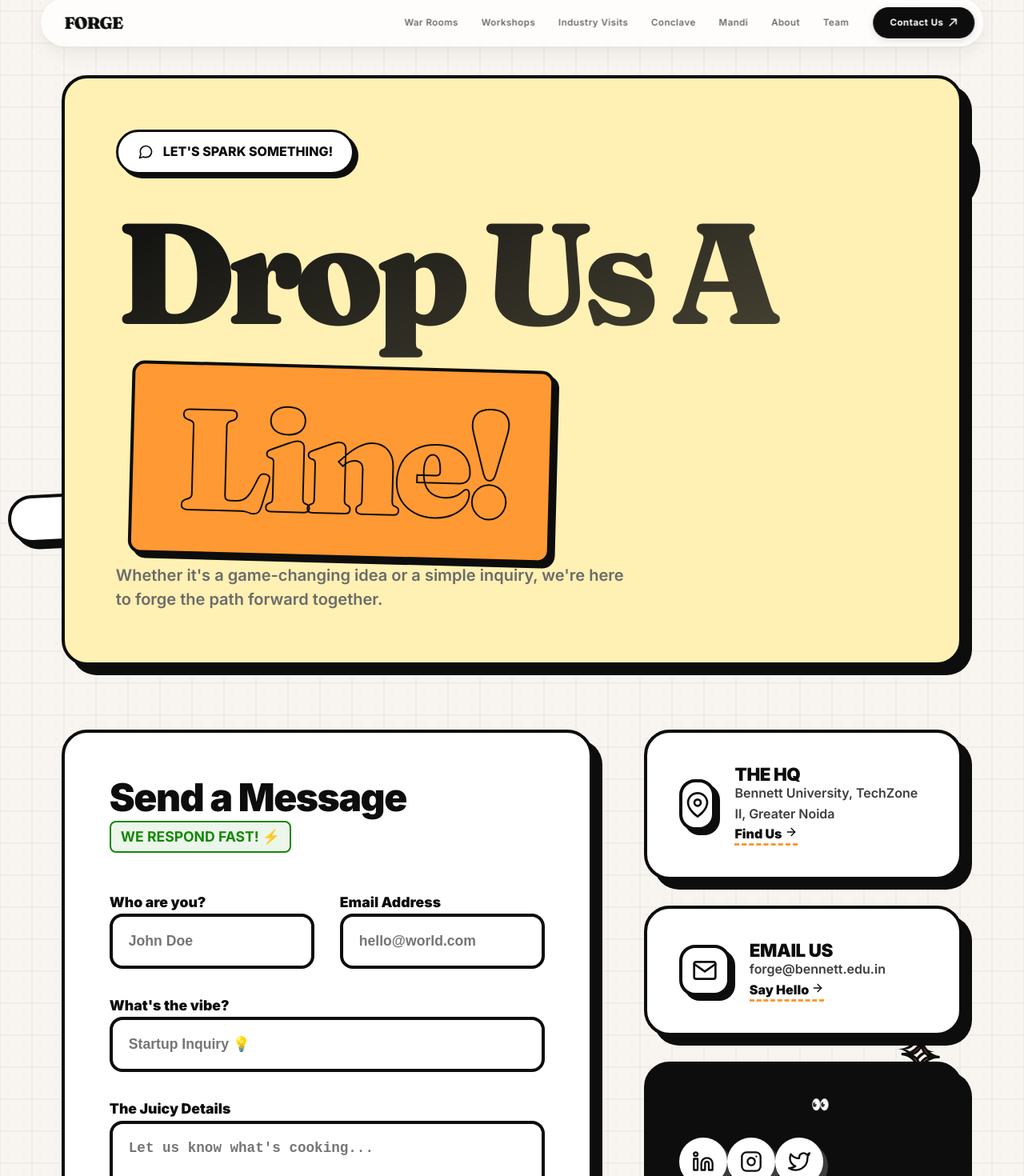
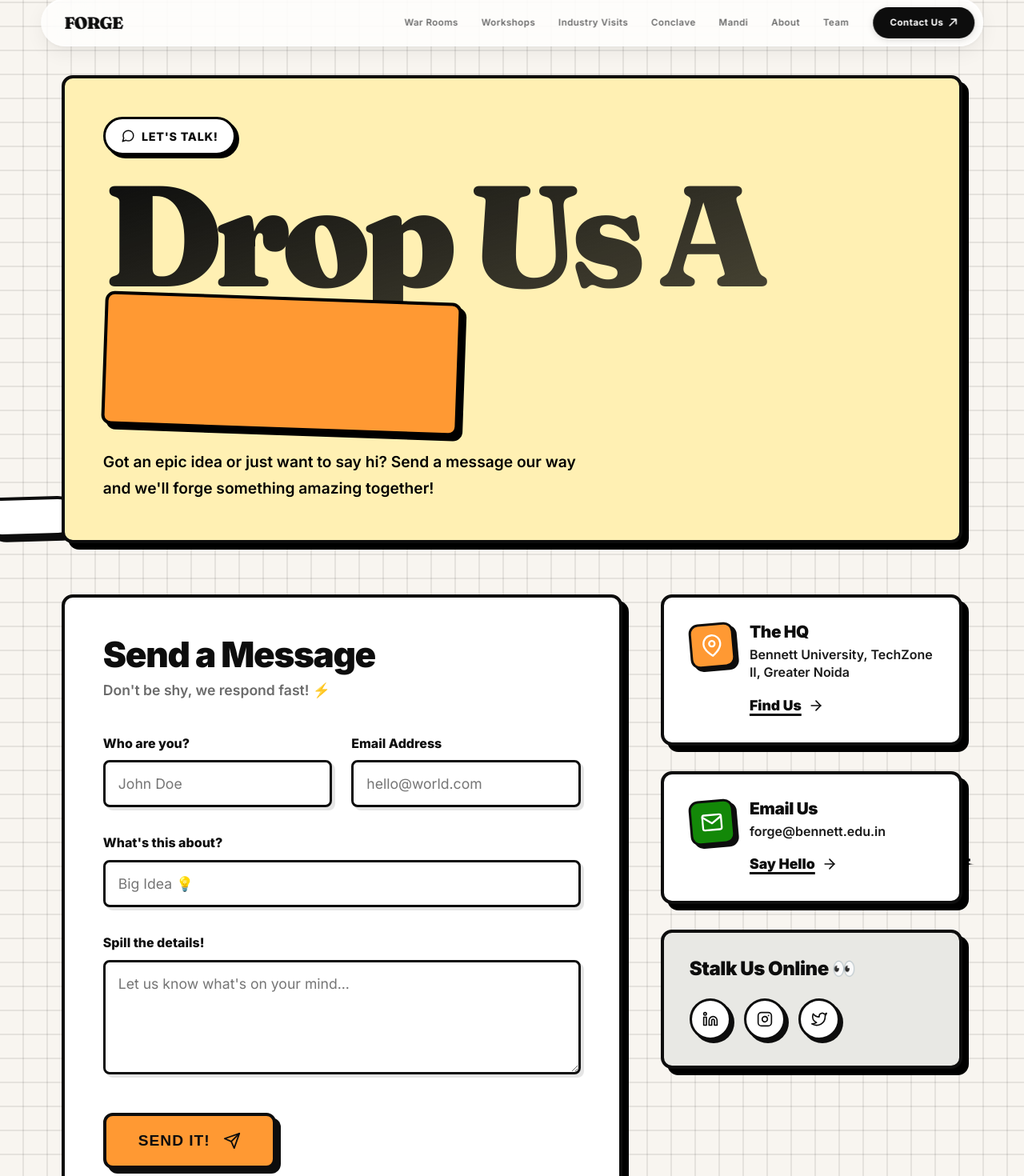
Before and after one commit to indranil122/Forge-doi, a React (Vite) app: page /contact in a window 1280 px wide. Shown: the part 26-1496 px from the top of the page at 80% size. Built offline with nearby package versions, Linux system fonts and the light colour scheme.

Commit message:
feat: implement neo-brutalism styled ContactPage with animated shapes and form layout

```diff
--- a/src/pages/ContactPage.css
+++ b/src/pages/ContactPage.css
@@ -1,13 +1,11 @@
 /* ── Neo-Brutalism / Cartoonmorph Base ── */
 .contact-page {
-    background-color: #F8F5F0;
-    /* Rich paper texture with halftone pattern */
+    background-color: #F8F5F0; /* Soft warm paper */
     background-image:
-        radial-gradient(rgba(0, 0, 0, 0.05) 1px, transparent 1px),
-        linear-gradient(rgba(0, 0, 0, 0.03) 2px, transparent 2px),
-        linear-gradient(90deg, rgba(0, 0, 0, 0.03) 2px, transparent 2px);
-    background-size: 20px 20px, 40px 40px, 40px 40px;
-    background-position: 0 0, -1px -1px, -1px -1px;
+        linear-gradient(rgba(0, 0, 0, 0.08) 2px, transparent 2px),
+        linear-gradient(90deg, rgba(0, 0, 0, 0.08) 2px, transparent 2px);
+    background-size: 30px 30px;
+    background-position: -2px -2px;
     min-height: 100vh;
     padding: clamp(6rem, 15vh, 10rem) 0 5rem;
     position: relative;
@@ -27,196 +25,204 @@
 .c-shape {
     position: absolute;
     border: 4px solid var(--ink);
-    box-shadow: 8px 8px 0px var(--ink);
+    box-shadow: 6px 6px 0px var(--ink);
 }
 
 .circle {
-    width: clamp(60px, 10vw, 120px);
-    aspect-ratio: 1;
-    border-radius: 50%;
-    top: 10%; right: 5%;
-    background: #FFCE54;
+    width: 100px; height: 100px; border-radius: 50%;
+    top: 15%; right: 10%;
 }
 .square {
-    width: 80px; height: 80px; border-radius: 20px;
-    bottom: 5%; left: 10%;
-    background: var(--india-green);
-    transform: rotate(-10deg);
+    width: 80px; height: 80px; border-radius: 12px;
+    bottom: 10%; left: 8%;
 }
 .pill {
-    width: 140px; height: 60px; border-radius: 100px;
-    top: 35%; left: -20px;
-    background: #fff;
-    transform: rotate(15deg);
+    width: 120px; height: 50px; border-radius: 50px;
+    top: 40%; left: -2%;
 }
 .star {
     border: none;
     box-shadow: none;
-    font-size: 6rem;
+    font-size: 5rem;
     color: var(--saffron);
     -webkit-text-stroke: 3px var(--ink);
-    text-shadow: 6px 6px 0px var(--ink);
+    text-shadow: 5px 5px 0px var(--ink);
     line-height: 1;
 }
-.star-1 { top: 20%; left: 15%; color: #FFCE54; }
-.star-2 { bottom: 25%; right: 8%; color: #FC6E51; font-size: 4rem; }
+.star-1 { top: 25%; left: 20%; color: #FFCE54; }
+.star-2 { bottom: 30%; right: 5%; color: #FC6E51; font-size: 4rem; }
+
+.bg-saffron { background: var(--saffron); }
+.bg-green { background: var(--india-green); }
+.bg-white { background: #fff; }
 
 /* ── Global Card Style ── */
 .cartoon-card {
     background: #ffffff;
     border: 4px solid var(--ink);
-    border-radius: 32px;
-    box-shadow: 12px 12px 0px var(--ink);
-    transition: all 0.3s cubic-bezier(0.175, 0.885, 0.32, 1.275);
+    border-radius: var(--r-md);
+    box-shadow: 8px 8px 0px #000000;
+    transition: transform 0.2s cubic-bezier(0.175, 0.885, 0.32, 1.275), box-shadow 0.2s cubic-bezier(0.175, 0.885, 0.32, 1.275);
     position: relative;
     z-index: 1;
 }
 
 .cartoon-card:hover {
-    transform: translate(-4px, -4px);
-    box-shadow: 16px 16px 0px var(--ink);
+    transform: translate(-3px, -3px) rotate(0.5deg);
+    box-shadow: 11px 11px 0px #000000;
 }
 
 /* ── Hero Section ── */
 .contact-hero {
-    margin-bottom: 5rem;
-    padding: clamp(2rem, 5vw, 4rem);
-    background: #FFF0B3;
-    display: flex;
-    flex-direction: column;
-    align-items: flex-start;
-    gap: 1.5rem;
+    margin-bottom: 4rem;
+    padding: 3rem;
+    background: #FFF0B3; /* Soft Saffron Light */
+    text-align: left;
 }
 
 .badge-neo {
     display: inline-flex;
     align-items: center;
-    gap: 0.75rem;
-    padding: 0.75rem 1.5rem;
+    gap: 0.5rem;
+    padding: 0.6rem 1.2rem;
     background: #fff;
-    border: 3px solid var(--ink);
+    border: 3px solid #000000;
     border-radius: 100px;
-    font-size: 1rem;
+    font-size: 0.9rem;
     font-weight: 800;
     text-transform: uppercase;
-    box-shadow: 5px 5px 0px var(--ink);
-    transform: rotate(-1.5deg);
+    letter-spacing: 0.05em;
+    margin-bottom: 1.5rem;
+    box-shadow: 4px 4px 0px #000000;
+    transform: rotate(-2deg);
 }
 
 .hero-title {
-    line-height: 1.1;
-    margin: 0;
+    margin-bottom: 1.5rem;
+    font-weight: 900;
+    color: #000000; /* Force deep black for visibility */
 }
 
 .highlight-saffron {
     background: var(--saffron);
-    color: #fff;
-    -webkit-text-stroke: 2px var(--ink);
-    padding: 0.1em 0.3em;
+    color: #000000; /* Force deep black on orange */
+    padding: 0.2rem 0.8rem;
     display: inline-block;
-    transform: rotate(1.5deg) translateY(0.1em);
-    border: 4px solid var(--ink);
-    border-radius: 16px;
-    box-shadow: 6px 6px 0px var(--ink);
-    margin: 0 0.1em;
+    transform: rotate(2deg);
+    border: 4px solid #000000;
+    border-radius: 12px;
+    box-shadow: 6px 6px 0px #000000;
 }
 
 .contact-desc {
-    max-width: 650px;
-    font-size: 1.25rem;
+    max-width: 600px;
     font-weight: 600;
-    line-height: 1.5;
+    color: #000000;
 }
 
 /* ── Main Layout ── */
 .contact-main-grid {
     display: grid;
-    grid-template-columns: 1.25fr 0.75fr;
-    gap: 4rem;
+    grid-template-columns: 1.3fr 0.7fr;
+    gap: 3rem;
     position: relative;
     z-index: 1;
 }
 
 /* ── Form Section ── */
 .form-card {
-    padding: clamp(2rem, 5vw, 3.5rem);
+    padding: 3rem;
+}
+
+.card-header {
+    margin-bottom: 2.5rem;
 }
 
 .card-header h2 {
-    font-size: clamp(2rem, 4vw, 3rem);
     font-weight: 900;
-    margin-bottom: 0.25rem;
+    margin-bottom: 0.5rem;
 }
 
 .thick-text {
     font-size: 1.1rem;
-    font-weight: 700;
-    background: var(--green-low);
-    color: var(--india-green);
-    display: inline-block;
-    padding: 0.25rem 0.75rem;
-    border-radius: 8px;
-    border: 2px solid var(--india-green);
+    font-weight: 600;
+    color: var(--muted);
 }
 
 .neo-form {
     display: flex;
     flex-direction: column;
     gap: 2rem;
-    margin-top: 3rem;
 }
 
 .form-row {
     display: grid;
     grid-template-columns: 1fr 1fr;
-    gap: 2rem;
+    gap: 1.5rem;
+}
+
+.input-group {
+    display: flex;
+    flex-direction: column;
+    gap: 0.5rem;
 }
 
 .input-group label {
-    font-size: 1.1rem;
-    font-weight: 900;
-    margin-bottom: 0.5rem;
+    font-size: 1rem;
+    font-weight: 800;
+    color: var(--ink);
 }
 
 .cartoon-input {
     width: 100%;
-    padding: 1.25rem;
-    border: 4px solid var(--ink);
-    border-radius: 16px;
+    padding: 1rem;
+    border: 3px solid var(--ink);
+    border-radius: 8px;
+    font-family: inherit;
     font-size: 1.1rem;
-    font-weight: 600;
     background: #fff;
-    transition: all 0.2s;
+    color: var(--ink);
+    box-shadow: 4px 4px 0px rgba(0,0,0,0.1);
+    transition: all 0.2s cubic-bezier(0.175, 0.885, 0.32, 1.275);
     outline: none;
 }
 
 .cartoon-input:focus {
+    box-shadow: 6px 6px 0px var(--saffron);
+    transform: translate(-2px, -2px);
     background: #FFFDF5;
-    box-shadow: 0 0 0 4px var(--saffron-low);
 }
 
 .cartoon-btn {
-    padding: 1.5rem 3rem;
-    background: var(--ink);
-    color: #fff;
+    margin-top: 1rem;
+    padding: 1.25rem 2.5rem;
+    background: var(--saffron);
+    color: var(--ink);
     border: 4px solid var(--ink);
-    border-radius: 20px;
-    font-size: 1.4rem;
+    border-radius: 12px;
+    font-size: 1.2rem;
     font-weight: 900;
     display: flex;
     align-items: center;
+    justify-content: center;
     gap: 1rem;
     cursor: pointer;
-    box-shadow: 8px 8px 0px var(--saffron);
-    transition: all 0.2s cubic-bezier(0.175, 0.885, 0.32, 1.275);
+    box-shadow: 6px 6px 0px var(--ink);
+    transition: all 0.15s ease-out;
     text-transform: uppercase;
+    letter-spacing: 0.05em;
+    align-self: flex-start;
 }
 
 .cartoon-btn:hover {
-    transform: translate(-4px, -4px);
-    box-shadow: 12px 12px 0px var(--saffron);
-    background: var(--saffron);
-    color: var(--ink);
+    transform: translate(-3px, -3px);
+    box-shadow: 9px 9px 0px var(--ink);
+    background: #FFB833;
+}
+
+.cartoon-btn:active {
+    transform: translate(4px, 4px);
+    box-shadow: 2px 2px 0px var(--ink);
 }
 
 /* ── Info Section ── */
@@ -227,78 +233,140 @@
 }
 
 .info-tile {
-    padding: 2.5rem;
+    padding: 2rem;
     display: flex;
-    gap: 1.5rem;
-    align-items: center;
+    gap: 1.2rem;
+    align-items: flex-start;
 }
 
+.saffron-hover:hover { background: #FFF5E6; }
+.green-hover:hover { background: #E6F5E6; }
+
 .info-icon-neo {
-    width: 64px;
-    height: 64px;
-    border-radius: 20px;
-    border: 4px solid var(--ink);
-    box-shadow: 6px 6px 0px var(--ink);
+    width: 56px;
+    height: 56px;
+    border-radius: 12px;
+    border: 3px solid var(--ink);
+    box-shadow: 4px 4px 0px var(--ink);
     display: flex;
     align-items: center;
     justify-content: center;
-    background: #fff;
+    flex-shrink: 0;
+    transform: rotate(-5deg);
 }
 
 .info-content h3 {
-    font-size: 1.4rem;
+    font-size: 1.3rem;
     font-weight: 900;
+    margin-bottom: 0.4rem;
 }
 
 .info-content p {
     font-weight: 600;
-    opacity: 0.8;
+    color: var(--ink-2);
+    font-size: 1rem;
+    line-height: 1.4;
+    margin-bottom: 1rem;
 }
 
 .text-action-neo {
+    display: inline-flex;
+    align-items: center;
+    gap: 0.5rem;
     font-weight: 900;
+    font-size: 1.1rem;
     color: var(--ink);
-    border-bottom: 3px dashed var(--saffron);
-    padding-bottom: 2px;
+    text-decoration: underline;
+    text-decoration-thickness: 3px;
+    text-underline-offset: 4px;
+    transition: all 0.2s;
+}
+
+.text-action-neo:hover {
+    color: var(--saffron);
+    text-decoration-color: var(--saffron);
 }
 
 .tile-social {
-    padding: 2.5rem;
-    background: var(--ink);
-    color: #fff;
+    padding: 2rem;
+    background: #E8E8E4;
 }
 
 .social-heading {
-    margin-bottom: 2rem;
     font-weight: 900;
+    margin-bottom: 1.5rem;
+    font-size: 1.5rem;
+}
+
+.social-pill-container {
+    display: flex;
+    gap: 1rem;
+    flex-wrap: wrap;
 }
 
 .neo-social-pill {
-    width: 60px;
-    aspect-ratio: 1;
+    width: 52px;
+    height: 52px;
     background: #fff;
-    border: 4px solid #fff;
+    border: 3px solid var(--ink);
     border-radius: 50%;
-    color: var(--ink);
+    box-shadow: 4px 4px 0px var(--ink);
     display: flex;
     align-items: center;
     justify-content: center;
-    box-shadow: 6px 6px 0px rgba(255,255,255,0.2);
+    color: var(--ink);
+    transition: all 0.2s cubic-bezier(0.175, 0.885, 0.32, 1.275);
 }
 
 .neo-social-pill:hover {
-    transform: scale(1.1) rotate(15deg);
-    background: var(--saffron);
+    transform: translate(-3px, -3px) rotate(10deg);
+    box-shadow: 7px 7px 0px var(--ink);
 }
+
+.linkedin:hover { background: #0077b5; color: #fff; }
+.insta:hover { background: #E1306C; color: #fff; }
+.twitter:hover { background: #1DA1F2; color: #fff; }
 
 /* ── Responsive ── */
 @media (max-width: 1024px) {
     .contact-main-grid {
         grid-template-columns: 1fr;
     }
+
+    .contact-hero {
+        text-align: center;
+    }
+
+    .badge-neo {
+        transform: rotate(0);
+    }
 }
 
 @media (max-width: 768px) {
-    .form-row { grid-template-columns: 1fr; }
-    .hero-title { font-size: 3.5rem; }
+    .form-row {
+        grid-template-columns: 1fr;
+    }
+
+    .form-card, .contact-hero {
+        padding: 2rem;
+    }
+
+    .info-tile {
+        flex-direction: column;
+        align-items: center;
+        text-align: center;
+    }
+
+    .info-icon-neo {
+        margin-bottom: 1rem;
+        transform: rotate(0);
+    }
+
+    .social-pill-container {
+        justify-content: center;
+    }
+
+    .cartoon-btn {
+        width: 100%;
+    }
 }
--- a/src/pages/ContactPage.jsx
+++ b/src/pages/ContactPage.jsx
@@ -7,7 +7,7 @@ const containerVariants = {
   hidden: { opacity: 0 },
   visible: {
     opacity: 1,
-    transition: { staggerChildren: 0.15, delayChildren: 0.2 },
+    transition: { staggerChildren: 0.15, delayChildren: 0.1 },
   },
 };
 
@@ -18,25 +18,25 @@ const bouncyVariants = {
     y: 0,
     scale: 1,
     rotate: 0,
-    transition: { type: "spring", bounce: 0.5, duration: 0.8, ease: "easeOut" },
+    transition: { type: "spring", bounce: 0.5, duration: 0.8 },
   },
 };
 
 export const ContactPage = () => {
   const handleSubmit = (e) => {
     e.preventDefault();
-    alert("BOOM! Message dispatched! 🚀");
+    alert("BOOM! Message dispatched!");
   };
 
   return (
     <main className="contact-page">
       {/* Cartoon floating elements */}
       <div className="cartoon-shapes">
-        <motion.div animate={{ y: [0, -30, 0], rotate: [0, 15, -15, 0] }} transition={{ repeat: Infinity, duration: 8 }} className="c-shape circle" />
-        <motion.div animate={{ y: [0, 40, 0], rotate: [0, -20, 20, 0], scale: [1, 1.1, 1] }} transition={{ repeat: Infinity, duration: 10 }} className="c-shape square" />
-        <motion.div animate={{ x: [0, 30, 0], rotate: [0, 10, -10, 0] }} transition={{ repeat: Infinity, duration: 12 }} className="c-shape pill" />
-        <motion.div animate={{ rotate: 360, scale: [1, 1.2, 1] }} transition={{ repeat: Infinity, duration: 15, ease: "linear" }} className="c-shape star star-1">✦</motion.div>
-        <motion.div animate={{ rotate: -360, scale: [0.8, 1, 0.8] }} transition={{ repeat: Infinity, duration: 12, ease: "linear" }} className="c-shape star star-2">✧</motion.div>
+        <motion.div animate={{ y: [0, -20, 0], rotate: [0, 10, -5, 0] }} transition={{ repeat: Infinity, duration: 5 }} className="c-shape circle bg-saffron" />
+        <motion.div animate={{ y: [0, 25, 0], rotate: [0, -15, 10, 0] }} transition={{ repeat: Infinity, duration: 6 }} className="c-shape square bg-green" />
+        <motion.div animate={{ x: [0, 20, 0], rotate: [0, 5, -5, 0] }} transition={{ repeat: Infinity, duration: 7 }} className="c-shape pill bg-white" />
+        <motion.div animate={{ scale: [1, 1.2, 1], rotate: [0, 180, 360] }} transition={{ repeat: Infinity, duration: 8 }} className="c-shape star star-1">✦</motion.div>
+        <motion.div animate={{ scale: [1, 1.3, 1], rotate: [0, -180, -360] }} transition={{ repeat: Infinity, duration: 6 }} className="c-shape star star-2">✧</motion.div>
       </div>
 
       <div className="container">
@@ -49,14 +49,14 @@ export const ContactPage = () => {
           {/* Header Section */}
           <header className="contact-hero cartoon-card">
             <motion.div variants={bouncyVariants} className="badge-neo">
-              <FiMessageCircle size={20} />
-              <span>Let's Spark Something!</span>
+              <FiMessageCircle size={18} />
+              <span>Let's Talk!</span>
             </motion.div>
             <motion.h1 variants={bouncyVariants} className="display-xl hero-title">
               Drop Us A <span className="highlight-saffron">Line!</span>
             </motion.h1>
             <motion.p variants={bouncyVariants} className="body-xl contact-desc">
-              Whether it's a game-changing idea or a simple inquiry, we're here to forge the path forward together.
+              Got an epic idea or just want to say hi? Send a message our way and we'll forge something amazing together!
             </motion.p>
           </header>
 
@@ -66,7 +66,7 @@ export const ContactPage = () => {
               <div className="cartoon-card form-card">
                 <div className="card-header">
                   <h2 className="display-md">Send a Message</h2>
-                  <p className="thick-text">WE RESPOND FAST! ⚡</p>
+                  <p className="thick-text">Don't be shy, we respond fast! ⚡</p>
                 </div>
 
                 <form onSubmit={handleSubmit} className="neo-form">
@@ -82,67 +82,67 @@ export const ContactPage = () => {
                   </div>
 
                   <div className="input-group">
-                    <label htmlFor="subject">What's the vibe?</label>
-                    <input type="text" id="subject" required placeholder="Startup Inquiry 💡" className="cartoon-input"/>
+                    <label htmlFor="subject">What's this about?</label>
+                    <input type="text" id="subject" required placeholder="Big Idea 💡" className="cartoon-input"/>
                   </div>
 
                   <div className="input-group">
-                    <label htmlFor="message">The Juicy Details</label>
-                    <textarea id="message" required rows="5" placeholder="Let us know what's cooking..." className="cartoon-input"></textarea>
+                    <label htmlFor="message">Spill the details!</label>
+                    <textarea id="message" required rows="5" placeholder="Let us know what's on your mind..." className="cartoon-input"></textarea>
                   </div>
 
-                  <button type="submit" className="cartoon-btn">
+                  <button type="submit" className="cartoon-btn submit-btn">
                     <span>Send It!</span>
-                    <FiSend size={24} />
+                    <FiSend className="icon" size={22} />
                   </button>
                 </form>
               </div>
             </motion.section>
 
-            {/* Info Section rotated aside cards */}
+            {/* Info Section */}
             <aside className="contact-info-section">
-              <motion.div variants={bouncyVariants} whileHover={{ scale: 1.05, rotate: 2 }}>
-                <div className="cartoon-card info-tile">
-                  <div className="info-icon-neo">
-                    <FiMapPin size={32} />
+              <motion.div variants={bouncyVariants} whileHover={{ scale: 1.02, rotate: 1 }}>
+                <div className="cartoon-card info-tile saffron-hover">
+                  <div className="info-icon-neo bg-saffron">
+                    <FiMapPin size={28} color="#fff" />
                   </div>
                   <div className="info-content">
-                    <h3>THE HQ</h3>
+                    <h3>The HQ</h3>
                     <p>Bennett University, TechZone II, Greater Noida</p>
                     <a href="https://maps.google.com" target="_blank" rel="noreferrer" className="text-action-neo">
-                      Find Us <FiArrowRight />
+                      Find Us <FiArrowRight size={20} />
                     </a>
                   </div>
                 </div>
               </motion.div>
 
-              <motion.div variants={bouncyVariants} whileHover={{ scale: 1.05, rotate: -2 }}>
-                <div className="cartoon-card info-tile">
-                  <div className="info-icon-neo">
-                    <FiMail size={32} />
+              <motion.div variants={bouncyVariants} whileHover={{ scale: 1.02, rotate: -1 }}>
+                <div className="cartoon-card info-tile green-hover">
+                  <div className="info-icon-neo bg-green">
+                    <FiMail size={28} color="#fff" />
                   </div>
                   <div className="info-content">
-                    <h3>EMAIL US</h3>
+                    <h3>Email Us</h3>
                     <p>forge@bennett.edu.in</p>
                     <a href="mailto:forge@bennett.edu.in" className="text-action-neo">
-                      Say Hello <FiArrowRight />
+                      Say Hello <FiArrowRight size={20} />
                     </a>
                   </div>
                 </div>
               </motion.div>
 
-              <motion.div variants={bouncyVariants} whileHover={{ scale: 1.05 }}>
+              <motion.div variants={bouncyVariants} whileHover={{ scale: 1.02 }}>
                 <div className="cartoon-card tile-social">
-                  <h3 className="social-heading">STALK US ONLINE 👀</h3>
-                  <div className="social-pill-container flex gap-4">
-                    <a href="#" className="neo-social-pill">
-                      <FiLinkedin size={28} />
+                  <h3 className="social-heading">Stalk Us Online 👀</h3>
+                  <div className="social-pill-container">
+                    <a href="#" className="neo-social-pill linkedin">
+                      <FiLinkedin size={20} />
                     </a>
-                    <a href="#" className="neo-social-pill">
-                      <FiInstagram size={28} />
+                    <a href="#" className="neo-social-pill insta">
+                      <FiInstagram size={20} />
                     </a>
-                    <a href="#" className="neo-social-pill">
-                      <FiTwitter size={28} />
+                    <a href="#" className="neo-social-pill twitter">
+                      <FiTwitter size={20} />
                     </a>
                   </div>
                 </div>
```
